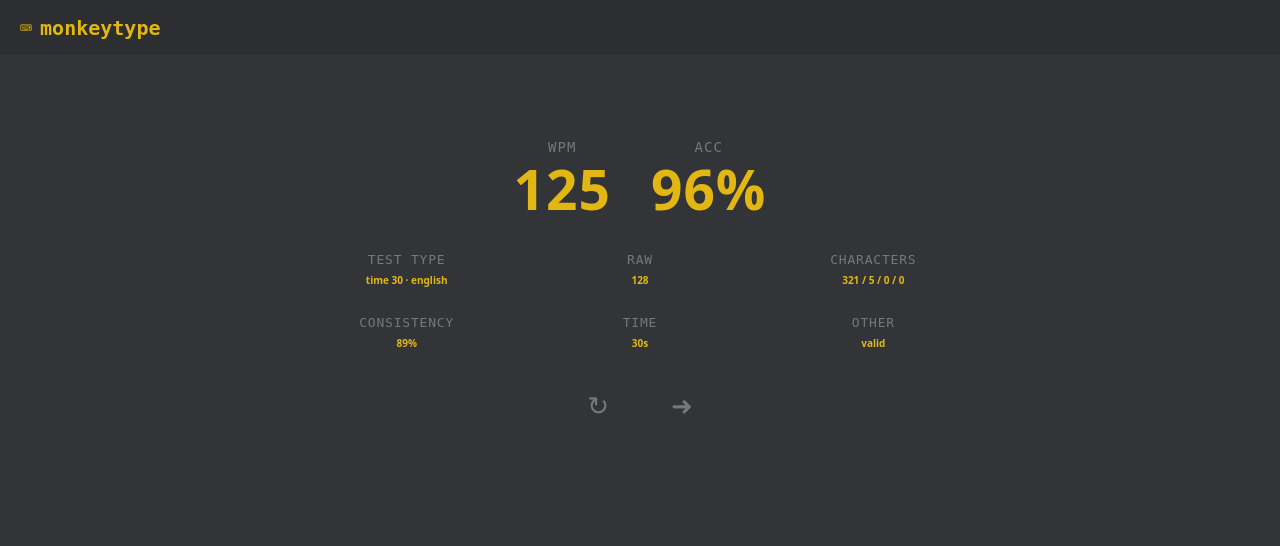
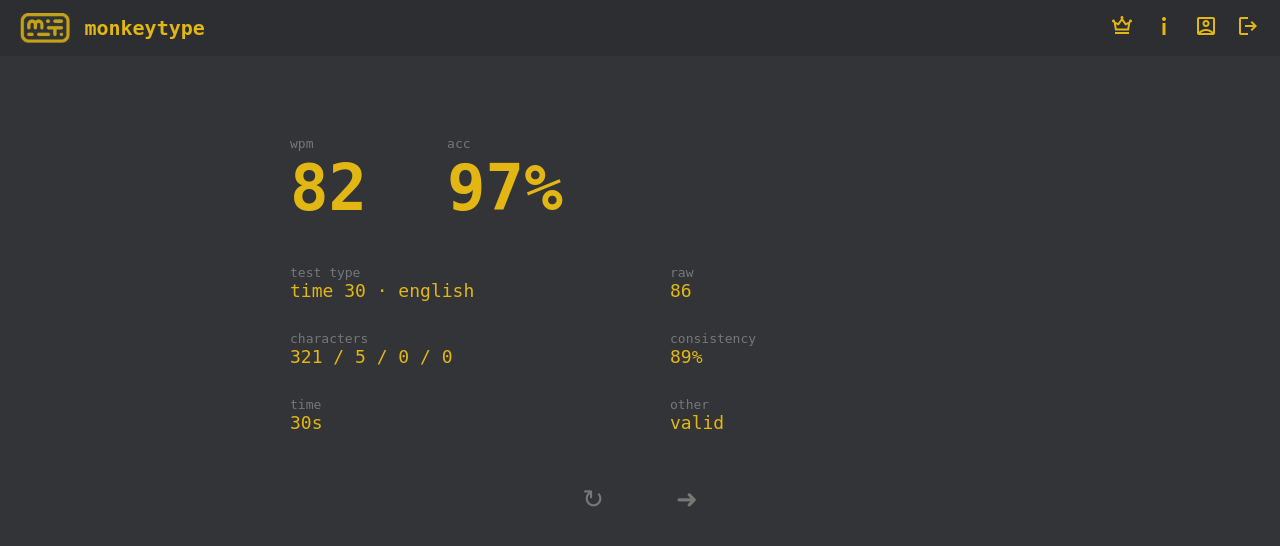
Before and after one commit to Al1husse1n/web-1, a Django app: page /statistics/ in a window 1280 px wide. Shown: the top 546 px of the page. Run offline with Django 5.2, Linux system fonts and the light colour scheme.

Commit message:
edit stat page

```diff
--- a/main/static/main/stat.css
+++ b/main/static/main/stat.css
@@ -6,15 +6,16 @@ body {
   margin: 0;
   background: #323437;
   color: #e2b714;
-  font-family: monospace;
+  font-family: "JetBrains Mono", monospace;
 }
 
 /* TOP BAR */
 .topbar {
-  height: 55px;
+  height: 56px;
   background: #2c2e31;
   display: flex;
   align-items: center;
+  justify-content: space-between;
   padding: 0 20px;
 }
 
@@ -23,57 +24,58 @@ body {
   align-items: center;
   gap: 8px;
   font-size: 20px;
+  font-weight: 700;
 }
 
-.logo .name {
+.top-icons {
+  display: flex;
+  gap: 18px;
+  color: #777;
+  font-size: 16px;
+}
+
+.top-icons a {
+  text-decoration: none;
   color: #e2b714;
-  font-weight: bold;
+}
+
+
+.icon {
+  display: inline-flex;
+  align-items: center;
+  justify-content: center;
+  margin-right: 6px;
+
+}
+
+.icon img {
+  height: 30px;          /* Monkeytype-like size */
+  width: auto;
+  vertical-align: middle;
+  opacity: 0.85;         /* subtle, not too loud */
 }
 
 /* MAIN */
 .container {
   max-width: 700px;
-  margin: 60px auto;
-  padding: 24px;
+  margin: 80px auto;
+}
+
+/* BIG STATS */
+.big-stats {
+  display: flex;
+  gap: 80px;
+  margin-bottom: 40px;
+}
+
+.big {
   display: flex;
   flex-direction: column;
-  align-items: center;
 }
 
-#text-display {
-  color: #9e9e9e;
-  font-size: 18px;
-  margin-bottom: 15px;
-}
-
-textarea {
-  width: 100%;
-  height: 90px;
-  background: transparent;
-  border: none;
-  outline: none;
-  color: white;
-  font-size: 18px;
-  resize: none;
-}
-
-/* STATS */
-.stats-grid {
-  margin-top: 30px;
-  display: grid;
-  grid-template-columns: repeat(2, 1fr);
-  gap: 20px 40px;
-  width: 100%;
-}
-
-.stat {
-  display: flex;
-  flex-direction: column;
-  align-items: center;
-}
-
-.stat.big span:last-child {
-  font-size: 12px;
+.big .value {
+  font-size: 64px;
+  font-weight: 700;
 }
 
 .label {
@@ -81,12 +83,25 @@ textarea {
   font-size: 13px;
 }
 
-/* ACTIONS */
+/* GRID STATS */
+.stats-grid {
+  display: grid;
+  grid-template-columns: repeat(2, 1fr);
+  gap: 30px 60px;
+}
+
+.stat {
+  display: flex;
+  flex-direction: column;
+  font-size: 18px;
+}
+
+/* ACTION BUTTONS */
 .actions {
-  margin-top: 40px;
+  margin-top: 50px;
   display: flex;
   justify-content: center;
-  gap: 50px;
+  gap: 60px;
 }
 
 .actions button {
@@ -100,89 +115,3 @@ textarea {
 .actions button:hover {
   color: #e2b714;
 }
-
-/* BIG STATS */
-.big-stats {
-  display: flex;
-  gap: 40px;
-  justify-content: center;
-  align-items: center;
-  width: 100%;
-}
-
-.big {
-  display: flex;
-  flex-direction: column;
-  align-items: center;
-}
-
-.big .label {
-  color: #777;
-  font-size: 14px;
-  text-transform: uppercase;
-  letter-spacing: 1px;
-}
-
-.big .value {
-  font-size: 40px;
-  line-height: 1;
-  font-weight: 600;
-  color: #e2b714;
-  /* Use a regular, neutral sans-serif for stat values */
-  font-family: system-ui, -apple-system, "Segoe UI", Roboto, "Helvetica Neue", Arial, sans-serif;
-  font-style: normal;
-  letter-spacing: 1px;
-}
-
-.stat .label {
-  text-transform: uppercase;
-  letter-spacing: 0.8px;
-}
-
-.stat span:nth-child(2) {
-  font-size: 6px;
-  color: #e2b714;
-  font-weight: 600;
-  /* Use the same neutral sans-serif and normal style */
-  font-family: system-ui, -apple-system, "Segoe UI", Roboto, "Helvetica Neue", Arial, sans-serif;
-  font-style: normal;
-}
-
-/* Explicit rules for JS-updated stat IDs (higher specificity) */
-/* Force very large sizes for the two main stats */
-#wpm, #acc {
-  display: block;
-  font-family: system-ui, -apple-system, "Segoe UI", Roboto, "Helvetica Neue", Arial, sans-serif !important;
-  font-style: normal !important;
-  color: #e2b714 !important;
-  font-size: 40px !important;
-  line-height: 1 !important;
-  font-weight: 700 !important;
-  margin: 6px 0 !important;
-}
-
-/* Larger sizes for secondary stats */
-#testType, #raw, #characters, #consistency, #time, #other {
-  font-family: system-ui, -apple-system, "Segoe UI", Roboto, "Helvetica Neue", Arial, sans-serif !important;
-  font-style: normal !important;
-  color: #e2b714 !important;
-  font-size: 9px !important;
-  font-weight: 600 !important;
-  margin-top: 6px !important;
-}
-
-@media (min-width: 900px) {
-  .big .value { font-size: 55px; }
-  .stat span:nth-child(2) { font-size: 10px; }
-  #wpm, #acc { font-size: 55px !important; }
-  #testType, #raw, #characters, #consistency, #time, #other { font-size: 10px !important; }
-  .stats-grid { grid-template-columns: repeat(3, 1fr); gap: 28px 48px; }
-}
-
-@media (max-width: 420px) {
-  .big .value { font-size: 18px; }
-  .stat span:nth-child(2) { font-size: 5px; }
-  #wpm, #acc { font-size: 18px !important; }
-  #testType, #raw, #characters, #consistency, #time, #other { font-size: 5px !important; }
-  .container { margin: 30px 12px; }
-}
--- a/main/static/main/stat.js
+++ b/main/static/main/stat.js
@@ -1,8 +1,8 @@
-// SAMPLE RESULT DATA (mock) — replace with DB values later
-const sampleResult = {
-  wpm: 125,
-  accuracy: 96,
-  raw: 128,
+// Sample result data (mock)
+const result = {
+  wpm: 82,
+  accuracy: 97,
+  raw: 86,
   characters: "321 / 5 / 0 / 0",
   consistency: 89,
   time: "30s",
@@ -10,29 +10,21 @@ const sampleResult = {
   other: "valid"
 };
 
-function populateStats(result) {
-  const set = (id, value) => {
-    const el = document.getElementById(id);
-    if (!el) return;
-    el.textContent = value;
-  };
+// Inject data into UI
+document.getElementById("wpm").textContent = result.wpm;
+document.getElementById("acc").textContent = result.accuracy + "%";
+document.getElementById("raw").textContent = result.raw;
+document.getElementById("characters").textContent = result.characters;
+document.getElementById("consistency").textContent = result.consistency + "%";
+document.getElementById("time").textContent = result.time;
+document.getElementById("testType").textContent = result.testType;
+document.getElementById("other").textContent = result.other;
 
-  set('wpm', result.wpm);
-  set('acc', result.accuracy + '%');
-  set('raw', result.raw);
-  set('characters', result.characters);
-  set('consistency', result.consistency + '%');
-  set('time', result.time);
-  set('testType', result.testType);
-  set('other', result.other);
-}
+// Buttons (placeholder behavior)
+document.getElementById("retake").onclick = () => {
+  alert("Retake test");
+};
 
-document.addEventListener('DOMContentLoaded', () => {
-  populateStats(sampleResult);
-
-  // Buttons (placeholders)
-  const retake = document.getElementById('retake');
-  const next = document.getElementById('next');
-  if (retake) retake.onclick = () => { alert('Retake test'); };
-  if (next) next.onclick = () => { alert('Next test'); };
-});
+document.getElementById("next").onclick = () => {
+  alert("Next test");
+};
--- a/main/templates/main/stat.html
+++ b/main/templates/main/stat.html
@@ -4,17 +4,45 @@
 <head>
   <meta charset="UTF-8">
   <title>Monkeytype Result</title>
-  <link rel="stylesheet" href="{% static 'main/stat.css'%}">
+
+  <link rel="stylesheet" href="https://fonts.googleapis.com/css2?family=Material+Symbols+Outlined" />
+  <link rel="stylesheet" href="{%static 'main/stat.css'%}">
 </head>
 <body>
 
+<!-- TOP BAR -->
 <header class="topbar">
   <div class="logo">
-    <span class="icon">⌨</span>
+    <span class="icon"><img src="{% static 'main/monkey.jpg' %}" alt="monkeytype icon"></span>
     <span class="name">monkeytype</span>
+  </div>
+
+  <div class="top-icons">
+    <a title="leaderboard" href="{% url 'leaderboards'%}">
+      <span class="material-symbols-outlined">
+          crown
+      </span>
+    </a>
+    <a title="about" href="https://monkeytype.com/about">
+      <span class="material-symbols-outlined">
+        info_i
+      </span>
+    </a>
+    <a title="profile" href="#">
+      <span class="material-symbols-outlined">
+      account_box
+      </span>
+    </a>
+    <a title="logout" href="{%url 'logout'%}">
+      <span class="material-symbols-outlined">
+          logout
+      </span>
+    </a>
+
   </div>
 </header>
 
+<!-- MAIN CONTENT -->
 <main class="container">
 
   <!-- BIG STATS -->
@@ -35,22 +63,27 @@
       <span class="label">test type</span>
       <span id="testType">–</span>
     </div>
+
     <div class="stat">
       <span class="label">raw</span>
       <span id="raw">–</span>
     </div>
+
     <div class="stat">
       <span class="label">characters</span>
       <span id="characters">–</span>
     </div>
+
     <div class="stat">
       <span class="label">consistency</span>
       <span id="consistency">–</span>
     </div>
+
     <div class="stat">
       <span class="label">time</span>
       <span id="time">–</span>
     </div>
+
     <div class="stat">
       <span class="label">other</span>
       <span id="other">–</span>
@@ -65,6 +98,6 @@
 
 </main>
 
-<script src="{% static 'main/stat.js'%}"></script>
+<script src="{%static 'main/stat.js'%}"></script>
 </body>
 </html>
```
